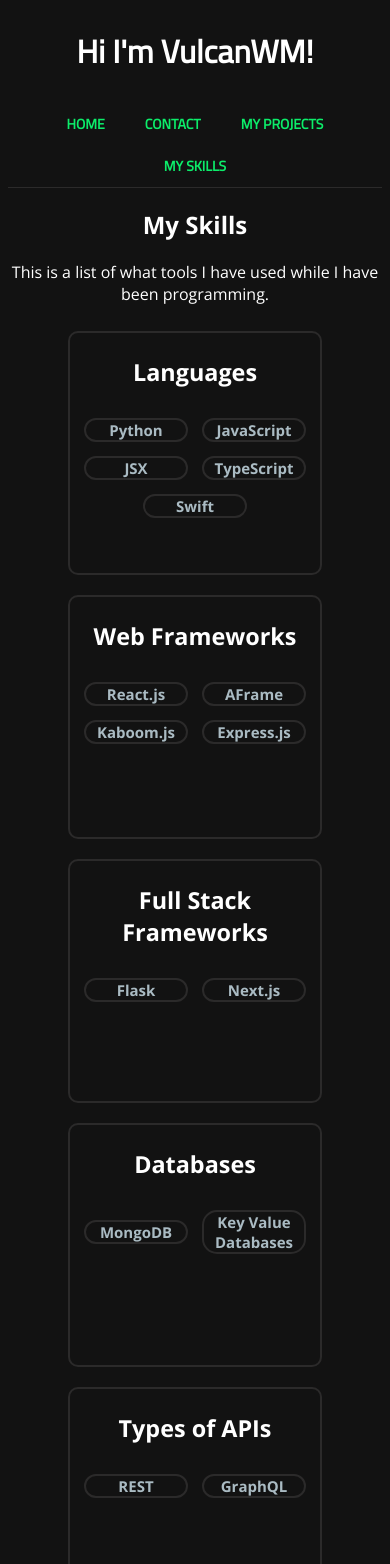
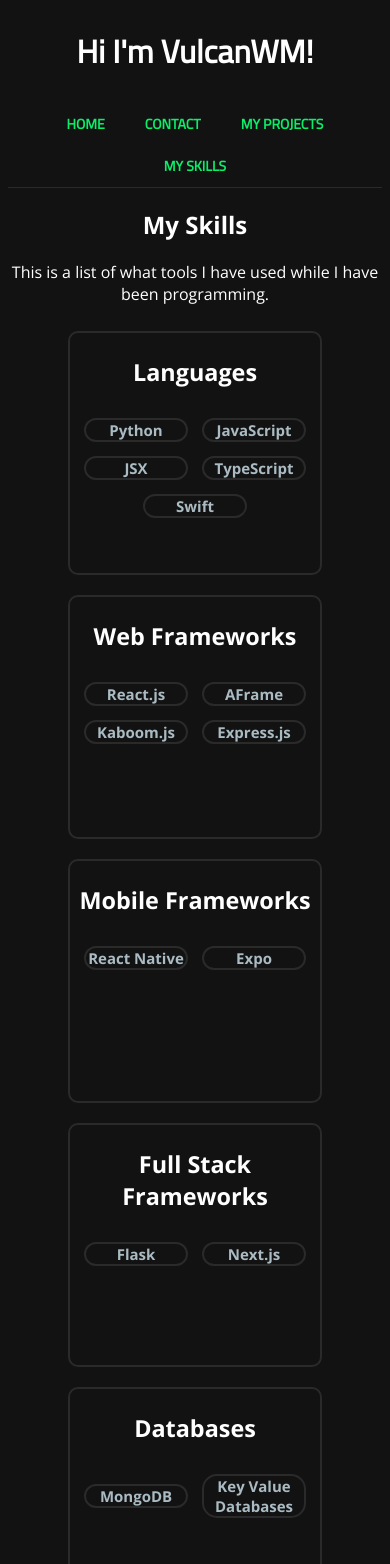
Before and after one commit to VulcanWM/vulcanwm, a Next.js app: page /skills in a window 390 px wide. Shown: the top 1564 px of the page. Built offline with nearby package versions, Linux system fonts and the light colour scheme.

Commit message:
Added mobile frameworks to `skills.jsx`

```diff
--- a/pages/skills.jsx
+++ b/pages/skills.jsx
@@ -7,6 +7,7 @@
 const skills = {
   "Languages": ['Python', 'JavaScript', 'JSX', 'TypeScript', 'Swift'],
   "Web Frameworks": ['React.js', 'AFrame', 'Kaboom.js', 'Express.js'],
+  "Mobile Frameworks": ["React Native", "Expo"],
   "Full Stack Frameworks": ['Flask', "Next.js"],
   "Databases": ["MongoDB", "Key Value Databases"],
   "Types of APIs": ['REST', "GraphQL"],
```
